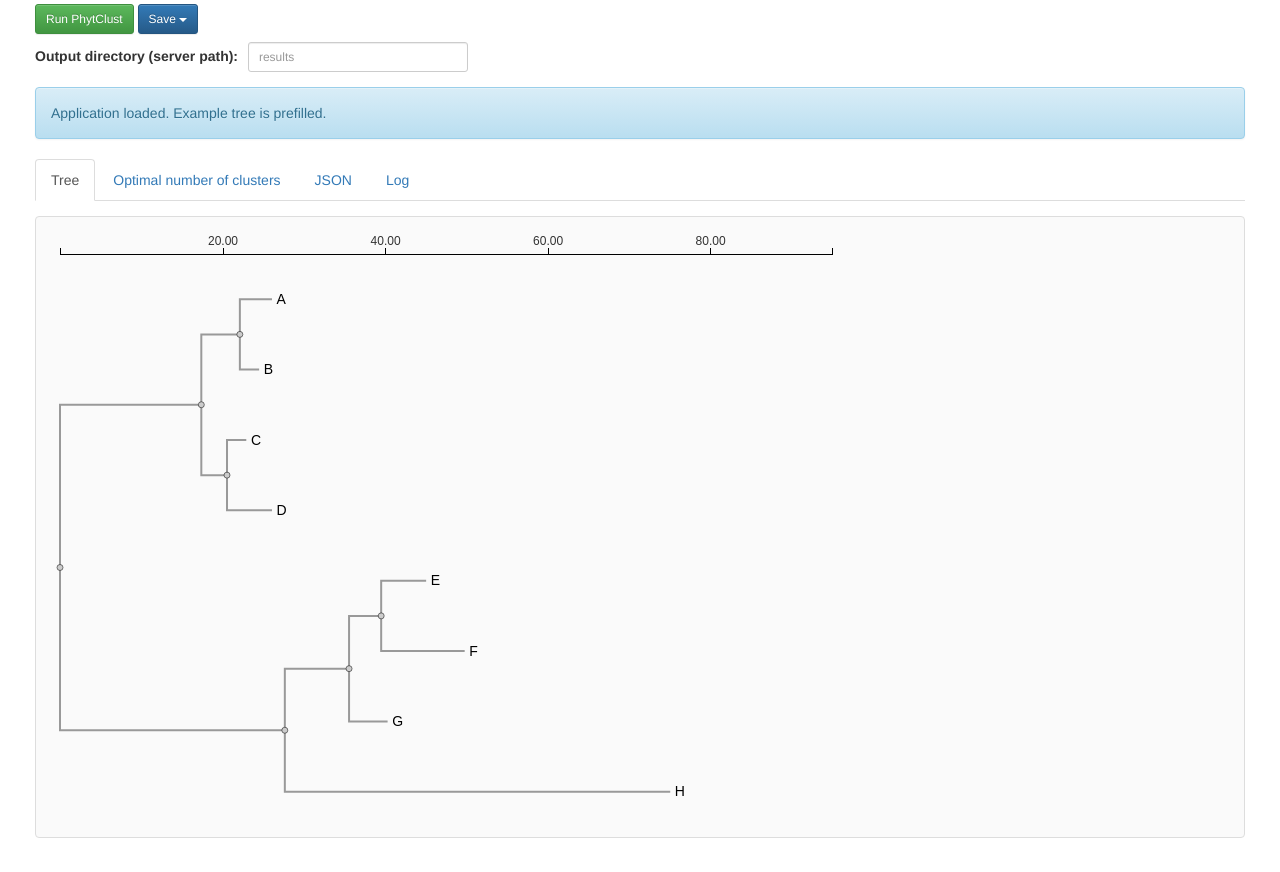
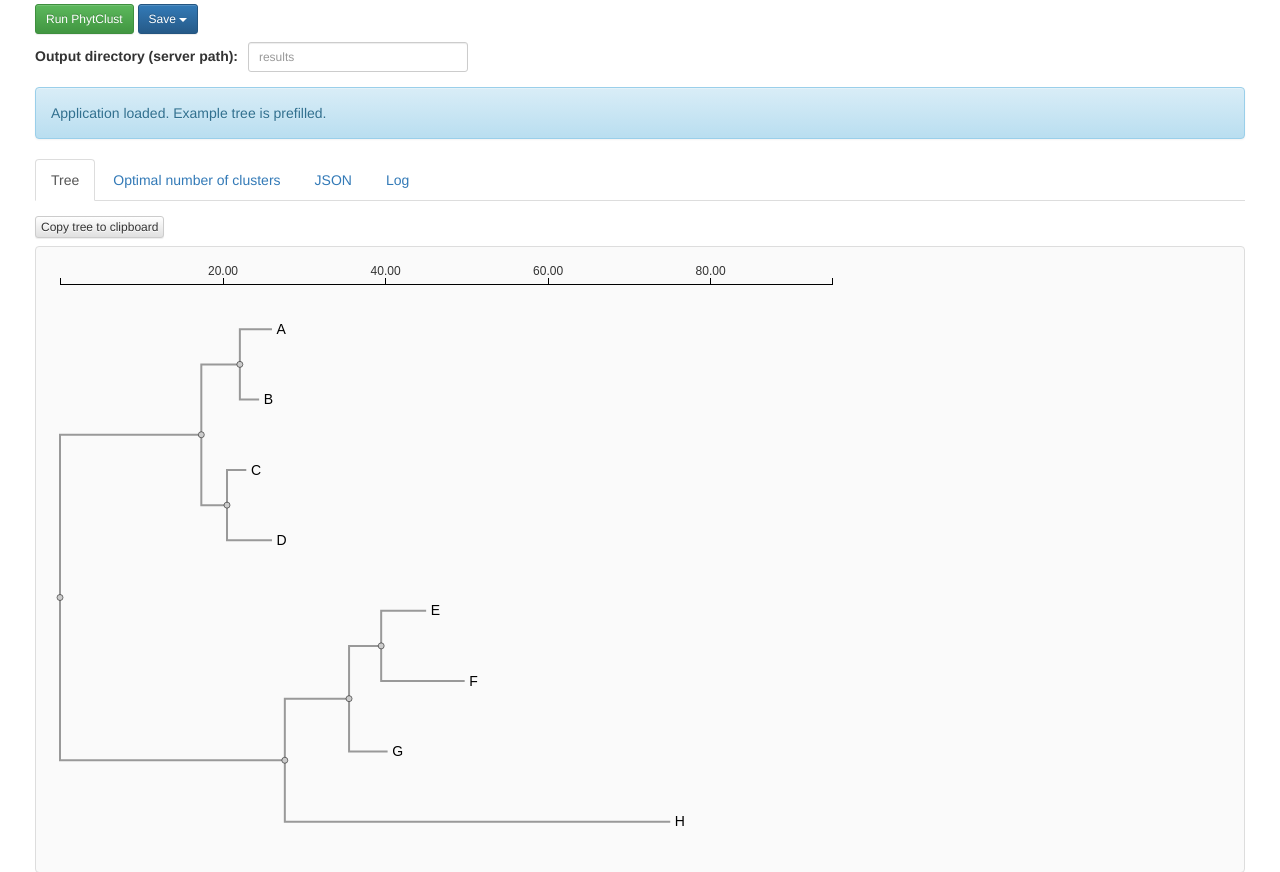
Before and after one commit to ICCB-Cologne/PhytClust, a FastAPI app: page / in a window 1280 px wide. Shown: the part 349-1221 px from the top of the page. Before the commit the page ends 1187 px from the top, so only its background shows below. Run offline with FastAPI, Linux system fonts and the light colour scheme; data that the repository does not hold is empty; some libraries are stand-ins or nearby versions.

Commit message:
add copy-to-clipboard for tree_plot, display of triangles instead of lines needs to be fixed

```diff
--- a/src/phytclust/gui/templates/index.html
+++ b/src/phytclust/gui/templates/index.html
@@ -33,6 +33,10 @@
             overflow: auto;
             background: #fafafa;
         }
+
+        <button id="btn-copy-tree" class="btn btn-default btn-xs" style="margin-bottom:8px;">
+            Copy tree to clipboard
+        </button>
 
         #tree_display {
             width: 100%;
@@ -148,7 +152,7 @@
         <li><a href="#" data-save-type="tsv">TSV</a></li>
         <li><a href="#" data-save-type="tsv_plots">all</a></li>
         <li><a href="#" data-save-type="tree_plot">Tree plot</a></li>
-        <li><a href="#" data-save-type="k_plot">Maximum k plot</a></li>
+        <li><a href="#" data-save-type="k_plot">Optimal k plot</a></li>
     </ul>
 </div>
                 <div class="form-inline" style="margin-top:8px;">
@@ -197,10 +201,18 @@
 
         <!-- Viewer Tab -->
         <div class="tab-pane active" id="viewer">
+
+            <div style="margin-bottom:8px;">
+                <button id="btn-copy-tree" class="btn btn-default btn-xs">
+                    Copy tree to clipboard
+                </button>
+            </div>
+
             <div class="tree-wrapper">
                 <div id="tree_display"></div>
             </div>
         </div>
+
 
         <!-- Optimal k Tab -->
         <div class="tab-pane" id="viewer-optimal-k">
@@ -799,6 +811,34 @@
     showStatus("Tree plot exported as SVG.", "success");
 }
 
+async function copyTreeToClipboard() {
+    const svg = document.querySelector("#tree_display svg");
+
+    if (!svg) {
+        showStatus("Tree plot not available.", "danger");
+        return;
+    }
+
+    try {
+        const serializer = new XMLSerializer();
+        const svgText = serializer.serializeToString(svg);
+
+        const blob = new Blob([svgText], { type: "image/svg+xml" });
+
+        await navigator.clipboard.write([
+            new ClipboardItem({
+                "image/svg+xml": blob,
+                "text/plain": new Blob([svgText], { type: "text/plain" })
+            })
+        ]);
+
+        showStatus("Tree copied to clipboard as SVG.", "success");
+    } catch (err) {
+        console.error(err);
+        showStatus("Clipboard copy failed. Browser may not support SVG clipboard.", "danger");
+    }
+}
+
 
 
 
@@ -896,6 +936,14 @@
                     try { window.Plotly.Plots.resize(document.getElementById('optimalk_plot')); } catch(_) {}
                 }
             });
+
+        document
+            .getElementById("btn-copy-tree")
+            .addEventListener("click", function (e) {
+                e.preventDefault();
+                copyTreeToClipboard();
+            });
+
 </script>
 
 </body>
```
